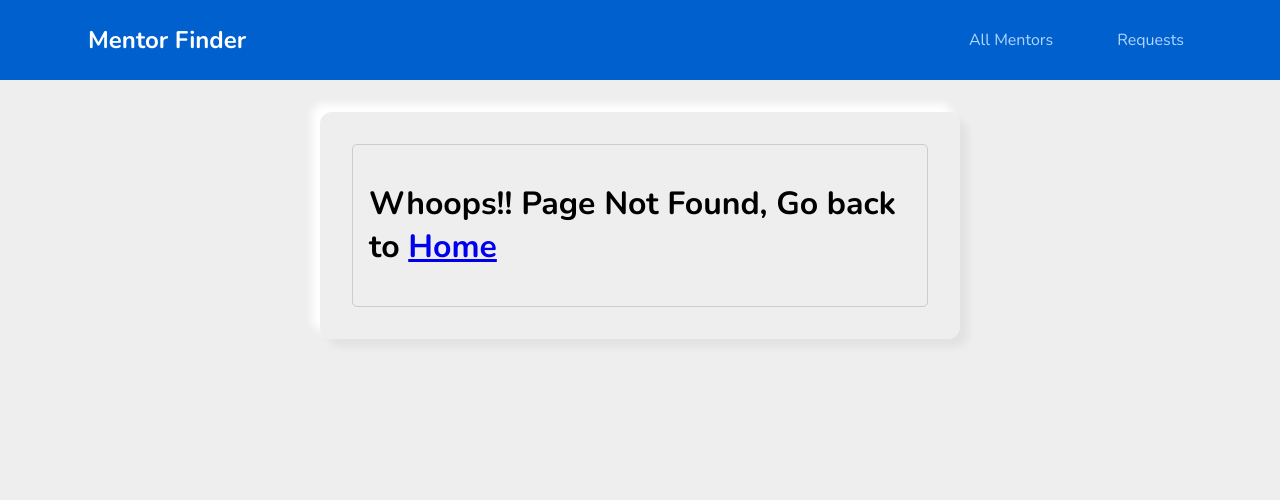
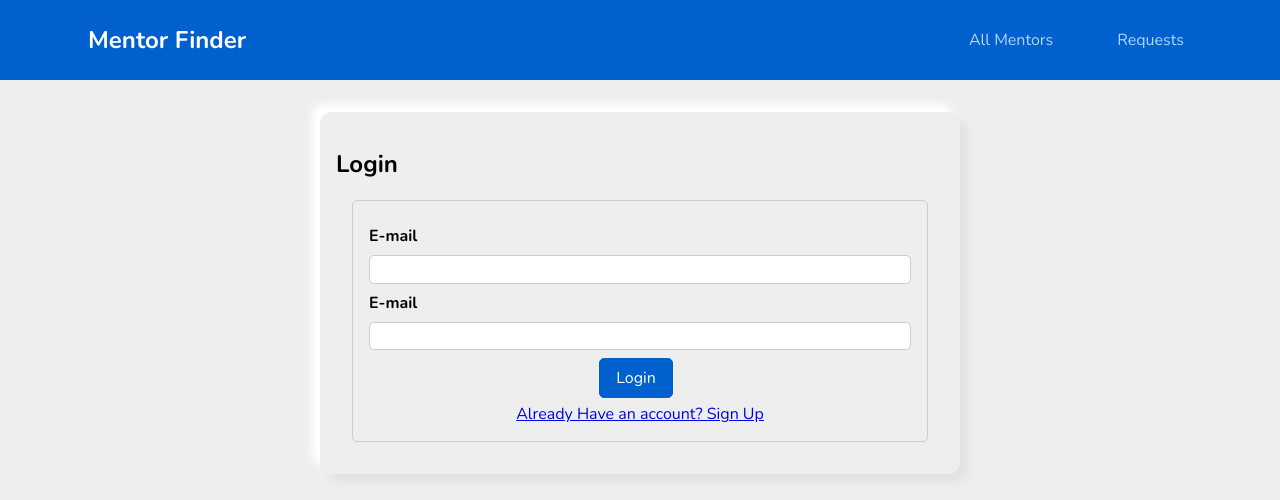
Before and after one commit to Eyoatam/Mentor-finder, a Vue app: page /login in a window 1280 px wide. Before the commit this address had no page. Shown: the top 500 px of the page. Built offline with nearby package versions, Linux system fonts and the light colour scheme.

Commit message:
fixed stylings

```diff
--- /dev/null
+++ b/src/pages/auth/Login.vue
@@ -0,0 +1,78 @@
+<template>
+	<div>
+		<base-dialog :show="false" title="Registration Failed!">
+			<p>something went wrong</p>
+		</base-dialog>
+		<section>
+			<base-card>
+				<h2>Login</h2>
+				<form>
+					<div class="form-control">
+						<label for="email">E-mail</label>
+						<input type="text" id="email" />
+					</div>
+					<div class="form-control">
+						<label for="email">E-mail</label>
+						<input type="text" id="email" />
+					</div>
+					<div class="btn-container">
+						<base-button>Login</base-button>
+					</div>
+					<div class="text">
+						<router-link to="/register"
+							>Already Have an account? Sign Up</router-link
+						>
+					</div>
+				</form>
+				<!-- <div>
+					<base-loading></base-loading>
+				</div> -->
+			</base-card>
+		</section>
+	</div>
+</template>
+
+<style scoped>
+form {
+	margin: 1rem;
+	border: 1px solid #ccc;
+	border-radius: 5px;
+	padding: 1rem;
+}
+
+.form-control {
+	margin: 0.5rem 0;
+}
+
+label {
+	font-weight: bold;
+	margin-bottom: 0.5rem;
+	display: block;
+}
+
+input,
+textarea {
+	display: block;
+	width: 100%;
+	font: inherit;
+	border: 1px solid #ccc;
+	border-radius: 5px;
+	padding: 0.15rem;
+	transition: 200ms ease-in-out;
+}
+
+input:focus,
+textarea:focus {
+	outline: none;
+	box-shadow: 0 0 3px 2px #c1dffc;
+}
+
+.btn-container {
+	text-align: center;
+	margin: 5px auto;
+}
+
+.text {
+	text-align: center;
+}
+</style>
--- a/src/pages/auth/Register.vue
+++ b/src/pages/auth/Register.vue
@@ -10,7 +10,7 @@
 		<section>
 			<base-card>
 				<h2>Register as a Mentor Now!</h2>
-				<div v-if="isLoading">
+				<div v-if="isLoading" class="bouncer-container">
 					<base-loading></base-loading>
 				</div>
 				<mentor-form v-else @form-submitted="submitData"></mentor-form>
@@ -49,3 +49,9 @@ export default {
 	},
 };
 </script>
+
+<style scoped>
+.bouncer-container {
+	margin-top: 200px;
+}
+</style>
--- a/src/router.js
+++ b/src/router.js
@@ -4,6 +4,7 @@ import MentorsList from './pages/mentors/MentorsList.vue';
 import MentorRegisteration from './pages/auth/Register.vue';
 import ContactMentor from './pages/requests/ContactMentor.vue';
 import RecievedRequests from './pages/requests/RecievedRequests.vue';
+import Login from './pages/auth/Login.vue';
 import NotFound from './pages/NotFound.vue';
 
 const router = createRouter({
@@ -18,6 +19,7 @@ const router = createRouter({
       children: [{ path: 'contact', component: ContactMentor }]
     },
     { path: '/register', component: MentorRegisteration },
+    { path: '/login', component: Login },
     { path: '/requests', component: RecievedRequests },
     { path: '/:notFound(.*)', component: NotFound }
   ]
--- a/src/utils/BaseLoading.vue
+++ b/src/utils/BaseLoading.vue
@@ -19,7 +19,7 @@
 }
 
 .bouncer {
-	margin: 150px auto 0;
+	margin: 10px auto 0;
 	width: 70px;
 	text-align: center;
 }
```
